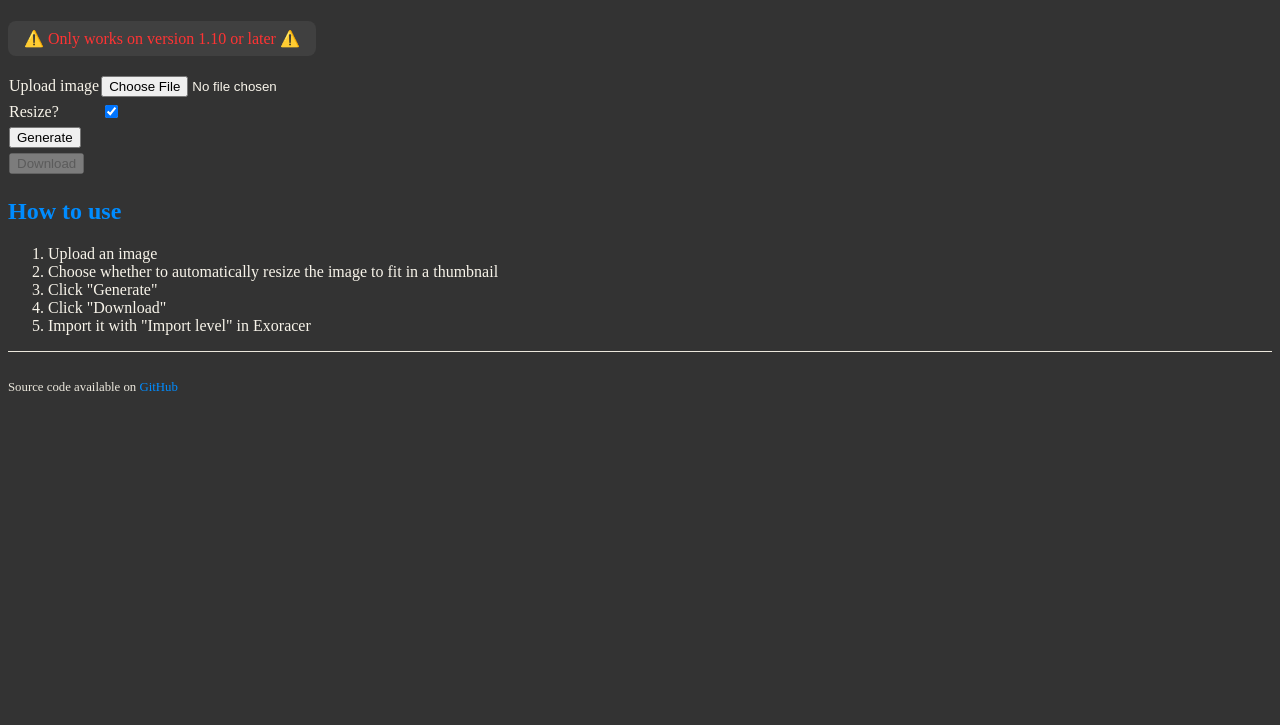
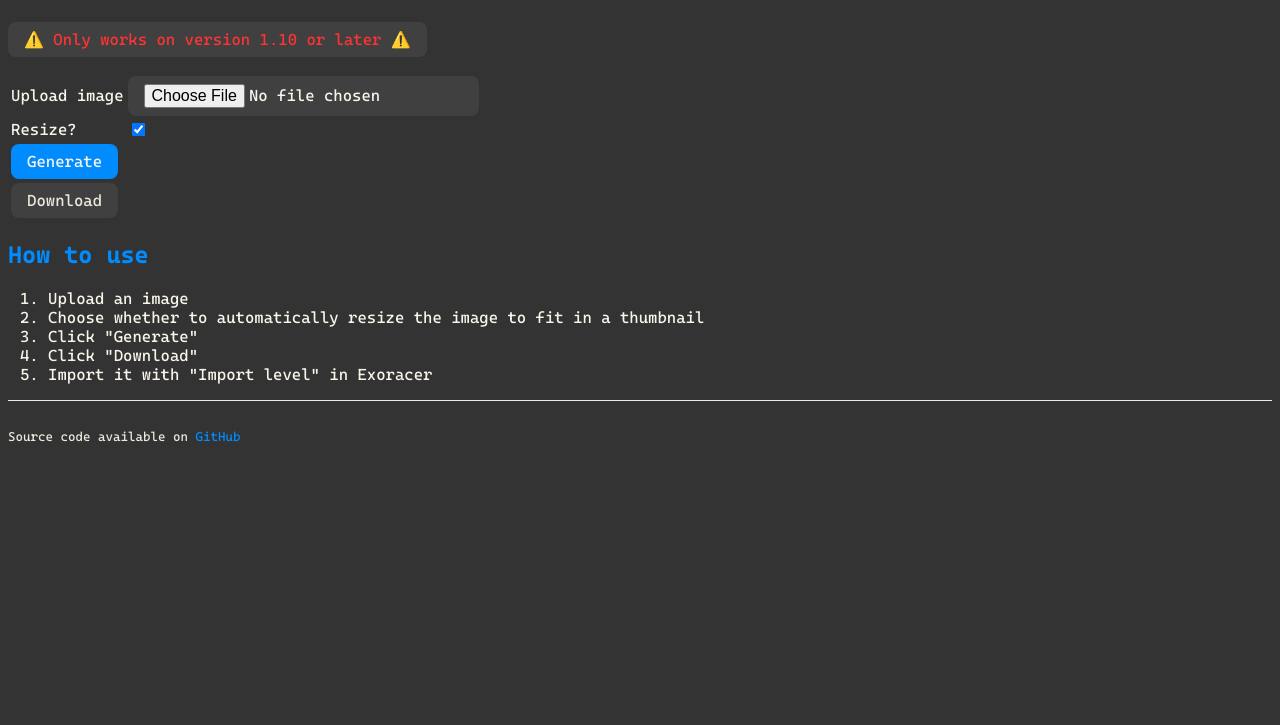
Before and after one commit to skycloudd/exo_image, a plain HTML site: page docs/index.html in a window 1280 px wide. Shown: the part 75-800 px from the top of the page. Drawn offline with Linux system fonts and the light colour scheme.

Commit message:
font and other things

```diff
--- a/docs/style.css
+++ b/docs/style.css
@@ -1,3 +1,9 @@
+@font-face {
+    font-family: 'CascadiaCode';
+    src: url("./fonts/CascadiaCode.ttf");
+    display: swap;
+}
+
 :root {
     --text-colour: #f8f4ea;
     --lighter-text-colour: #ece8dd;
@@ -5,12 +11,14 @@
     --lighter-background-colour: #404040;
     --lightest-background-colour: #808080;
     --accent-color: #008cff;
+    --light-accent-color: #00aaff;
     --warning-colour: #ff3333;
 }
 
 body {
     background-color: var(--background-colour);
     color: var(--text-colour);
+    font-family: 'CascadiaCode', monospace;
 }
 
 h1,
@@ -22,8 +30,37 @@ h6 {
     color: var(--accent-color);
 }
 
+button {
+    background-color: var(--accent-color);
+    color: var(--text-colour);
+    border: 0;
+    border-radius: 0.5rem;
+    padding: 0.5rem 1rem;
+    font-family: 'CascadiaCode', monospace;
+    font-size: 1rem;
+    cursor: pointer;
+}
+
+button:hover {
+    background-color: var(--light-accent-color);
+}
+
+button:disabled {
+    background-color: var(--lighter-background-colour);
+    color: var(--lighter-text-colour);
+    cursor: not-allowed;
+}
+
+input {
+    background-color: var(--lighter-background-colour);
+    border: 0;
+    border-radius: 0.5rem;
+    padding: 0.5rem 1rem;
+    font-family: 'CascadiaCode', monospace;
+    font-size: 1rem;
+}
+
 table {
-    border-spacing: 0rem 0.2rem;
     border: 0;
 }
 
```
Also changed, not shown: docs/fonts/CascadiaCode.ttf (added), 1 other file.
